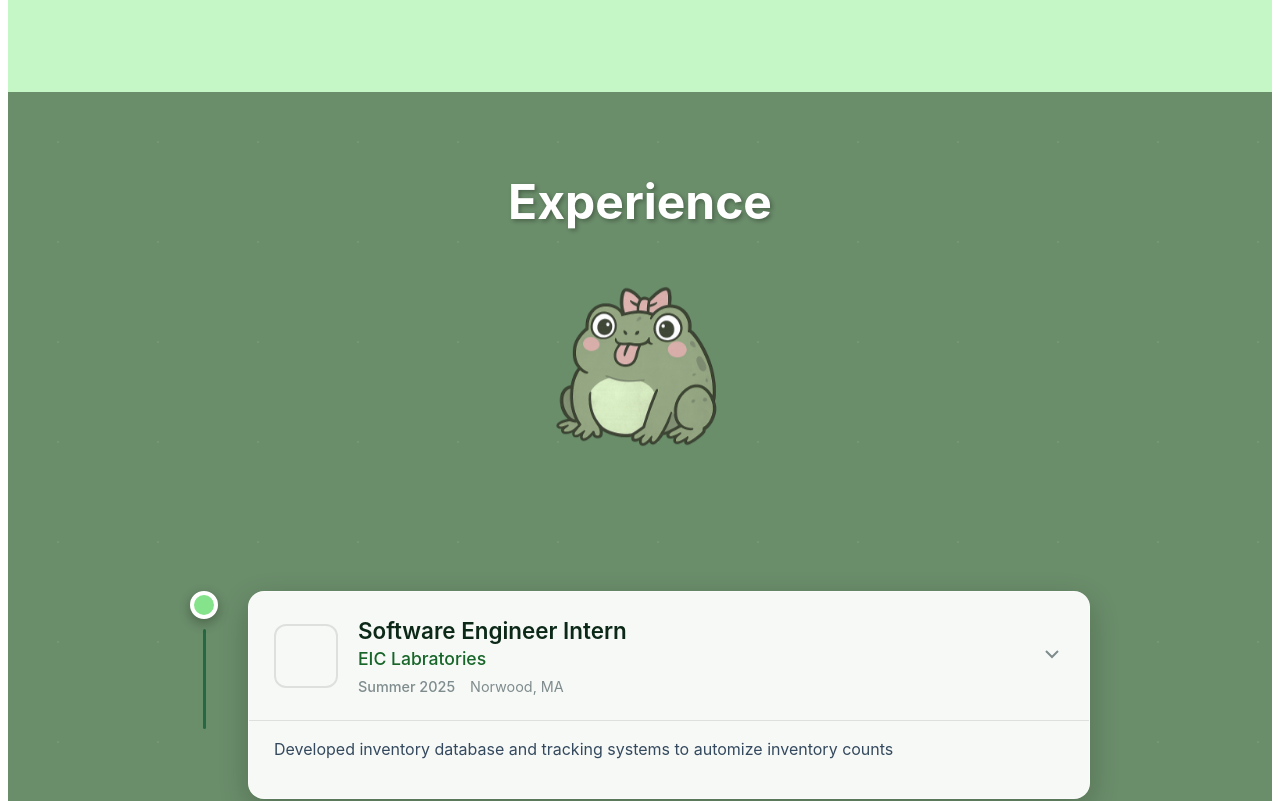
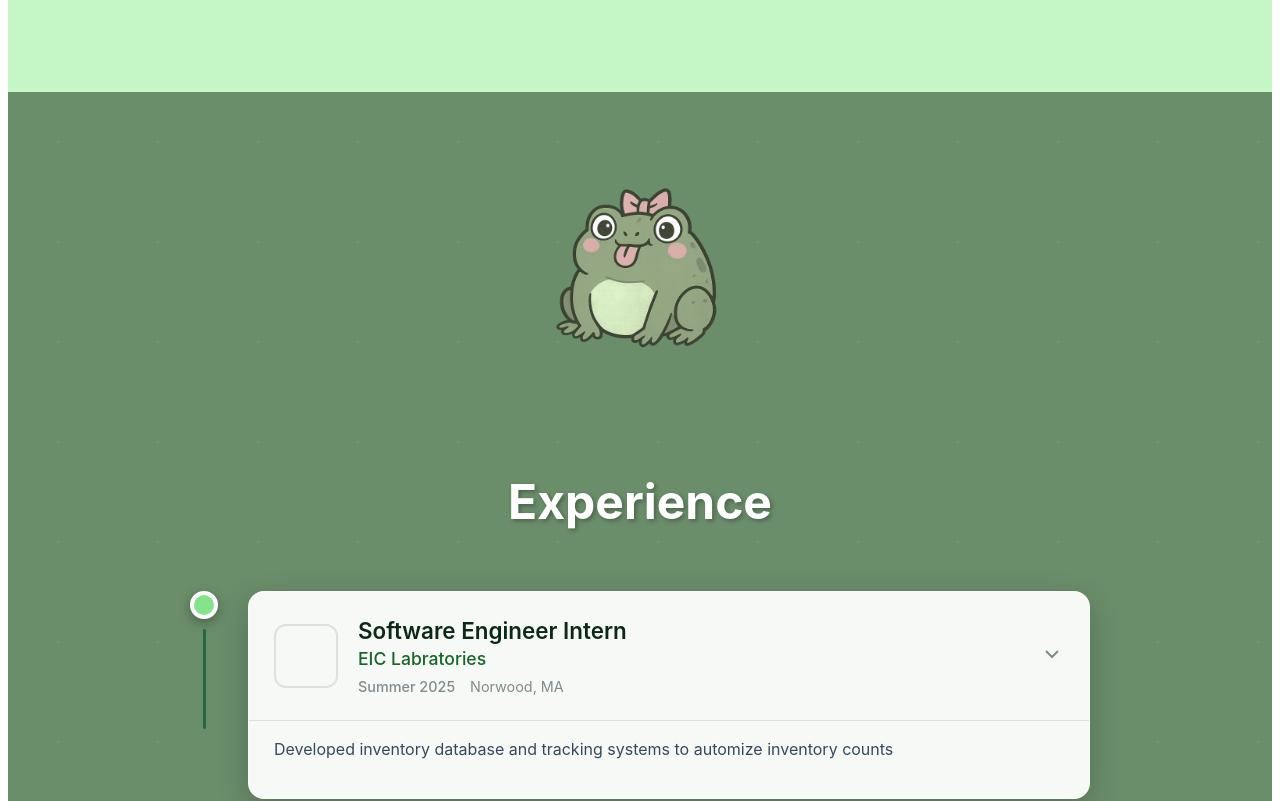
Before and after one commit to dalawton/my-portfolio, a Next.js app: page / in a window 1280 px wide. Shown: the part 480-1281 px from the top of the page. Built offline with nearby package versions, Linux system fonts and the light colour scheme.

Commit message:
frog moving

```diff
--- a/pages/index.js
+++ b/pages/index.js
@@ -77,8 +77,7 @@ export default function Home() {
 
       <section id="experience" className={experienceStyles.experienceSection}>
         <div className={experienceStyles.experienceContainer}>
-          <h2 className={experienceStyles.sectionTitle}>Experience
-            <div className={homeStyles.illustration}>
+          <div className={homeStyles.illustration}>
               <Image
                 src="/frog-image.png"
                 width={200}
@@ -86,7 +85,7 @@ export default function Home() {
                 priority
               />
             </div>
-          </h2>
+          <h2 className={experienceStyles.sectionTitle}>Experience</h2>
 
           <div className={experienceStyles.timeline}>
             {experiences.map((exp, index) => (
--- a/styles/About.module.css
+++ b/styles/About.module.css
@@ -30,3 +30,10 @@
   margin-bottom: 60px;
   text-shadow: 2px 2px 4px rgba(0, 0, 0, 0.3);
 }
+
+.illustration {
+  flex-shrink: 0;
+  display: flex;
+  align-items: flex-end;
+  justify-content: flex-end;
+}
--- a/styles/Home.module.css
+++ b/styles/Home.module.css
@@ -73,10 +73,6 @@
   justify-content: center;
 }
 
-.illustration img {
-  animation: float 3s ease-in-out infinite;
-}
-
 @keyframes float {
   0%, 100% {
     transform: translateY(0px);
```
